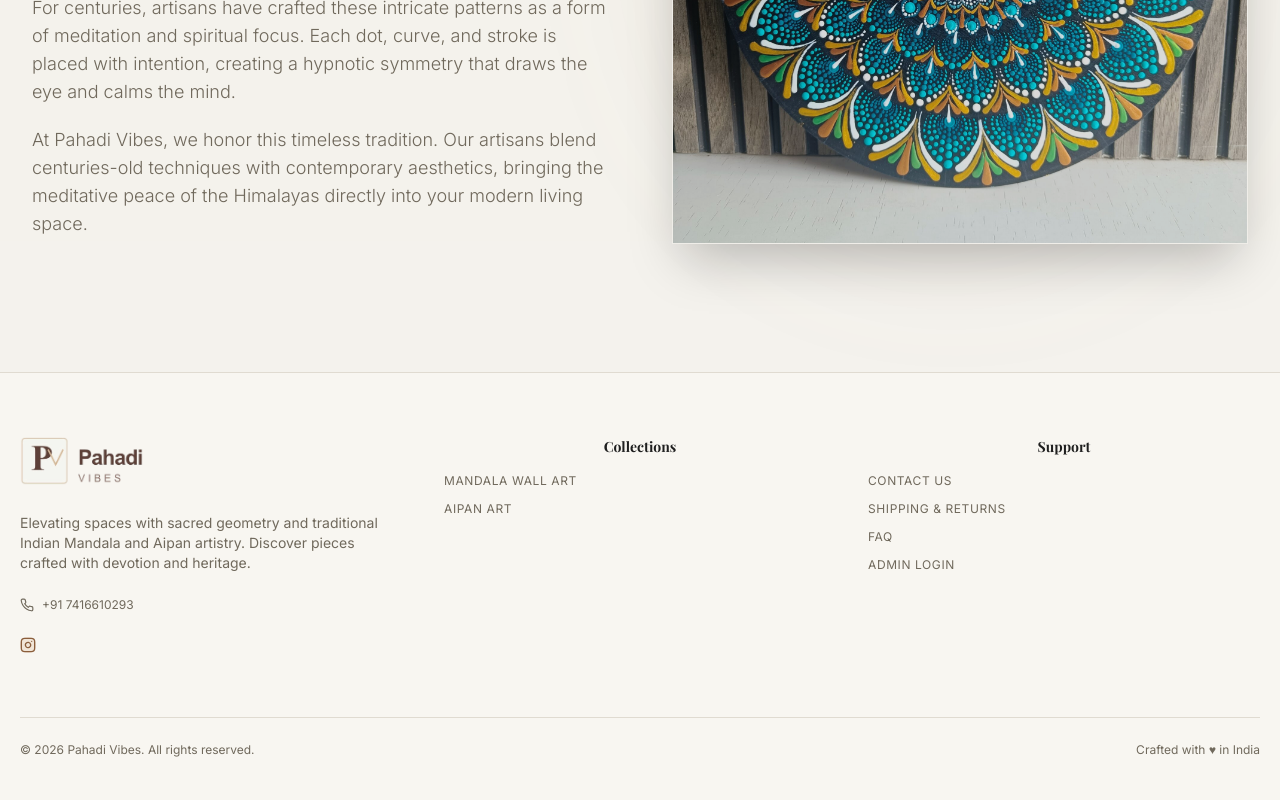
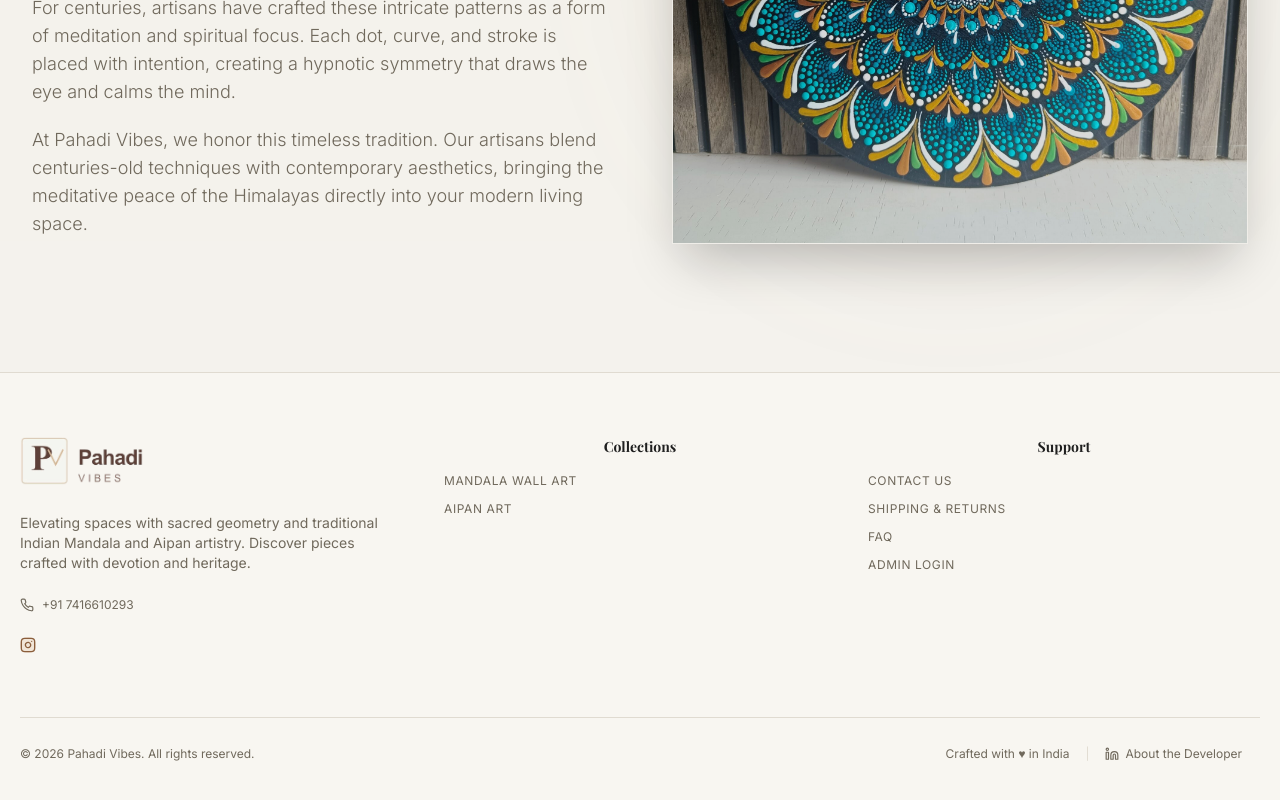
Before and after one commit to nainesh15gorle/PahadiVibes, a Next.js app: page / in a window 1280 px wide. Shown: the part 1284-2084 px from the top of the page. Built offline with nearby package versions, Linux system fonts and the light colour scheme; no server answers; a web font is replaced by a local one.

Commit message:
added about the developer in footer section

```diff
--- a/src/components/layout/Footer.tsx
+++ b/src/components/layout/Footer.tsx
@@ -3,7 +3,7 @@
 import { useState } from "react";
 import Link from "next/link";
 import Image from "next/image";
-import { Facebook, Instagram, Twitter, MapPin, Mail, Phone, Plus, Minus } from "lucide-react";
+import { Facebook, Instagram, Twitter, MapPin, Mail, Phone, Plus, Minus, Linkedin, ArrowUpRight } from "lucide-react";
 import { usePathname } from "next/navigation";
 
 export function Footer() {
@@ -110,12 +110,26 @@ export function Footer() {
 
         </div>
 
-        <div className="border-t border-border pt-6 flex flex-col md:flex-row items-start md:items-center justify-between gap-3 text-left">
+        <div className="border-t border-border pt-6 flex flex-col md:flex-row items-start md:items-center justify-between gap-4 text-left">
           <p className="text-muted-foreground text-xs">
             © {new Date().getFullYear()} Pahadi Vibes. All rights reserved.
           </p>
-          <div className="flex gap-4">
-            <span className="text-muted-foreground text-xs">Crafted with ♥ in India</span>
+          <div className="flex flex-wrap items-center gap-x-4 gap-y-2 text-xs">
+            <span className="text-muted-foreground">Crafted with ♥ in India</span>
+            <span className="text-border hidden md:inline">|</span>
+            <a
+              href="https://www.linkedin.com/in/nainesh-gorle"
+              target="_blank"
+              rel="noopener noreferrer"
+              className="group inline-flex items-center gap-1.5 text-muted-foreground hover:text-primary transition-all duration-300 relative py-1"
+            >
+              <Linkedin className="w-3.5 h-3.5 transition-transform duration-300 group-hover:scale-110" />
+              <span className="relative">
+                About the Developer
+                <span className="absolute bottom-0 left-0 w-0 h-[1px] bg-primary transition-all duration-300 group-hover:w-full" />
+              </span>
+              <ArrowUpRight className="w-3 h-3 opacity-0 -translate-y-0.5 translate-x-0.5 transition-all duration-300 group-hover:opacity-100 group-hover:translate-y-0 group-hover:translate-x-0" />
+            </a>
           </div>
         </div>
       </div>
```
Also changed, not shown: 1 other file (tests, documents, lock files or other folders).
